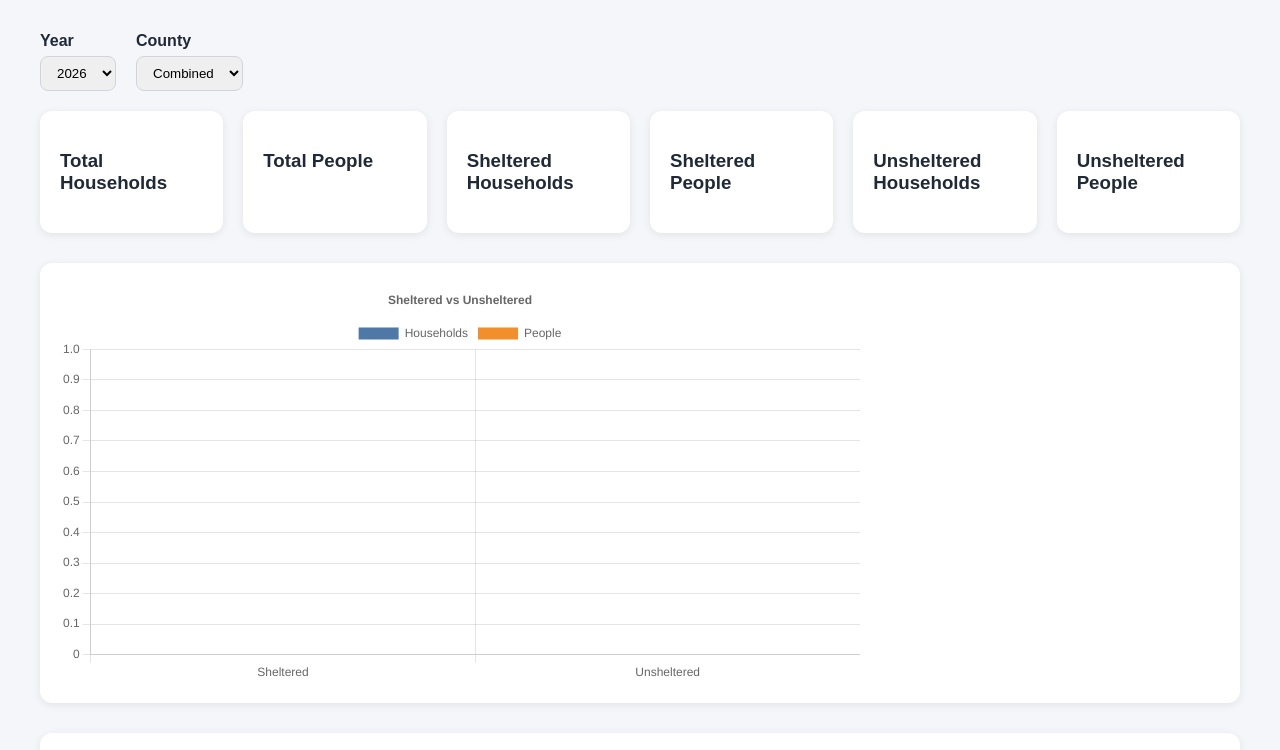
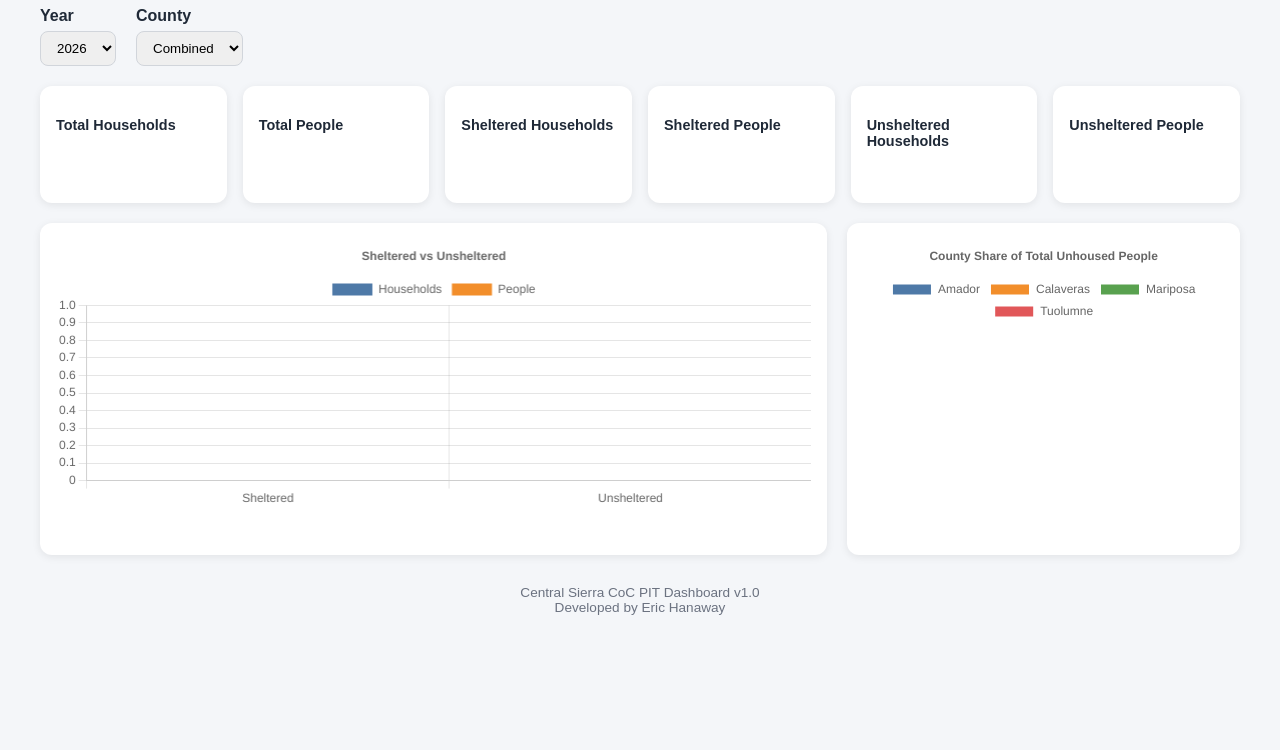
Before and after one commit to erichanaway/coc-pit-dashboard, a website built with Vite: page index.html in a window 1280 px wide. Shown: the part 130-880 px from the top of the page. After the commit the page ends 800 px from the top, so only its background shows below. Built offline with nearby package versions, Linux system fonts and the light colour scheme; files whose address does not match are found by name; what xlsx would draw is missing.

Commit message:
Adjusted spacing for graphs

```diff
--- a/src/main.js
+++ b/src/main.js
@@ -70,12 +70,20 @@ document.querySelector('#app').innerHTML = `
 
     </div>
 
-    <div class="chart-card">
-      <canvas id="composition-chart"></canvas>
+    <div class="charts-grid">
+
+     <div class="chart-card">
+       <canvas id="composition-chart"></canvas>
+     </div>
+
+     <div class="chart-card">
+       <canvas id="county-donut-chart"></canvas>
+     </div>
     </div>
 
-    <div class="chart-card">
-      <canvas id="county-donut-chart"></canvas>
+    <div class="footer">
+     Central Sierra CoC PIT Dashboard v1.0<br>
+     Developed by Eric Hanaway
     </div>
 
   </div>
--- a/src/style.css
+++ b/src/style.css
@@ -6,7 +6,7 @@ body {
 }
 
 .dashboard {
-  padding: 40px;
+  padding: 25px 40px;
 }
 
 h1 {
@@ -15,21 +15,24 @@ h1 {
 
 .subtitle {
   color: #6b7280;
-  margin-bottom: 30px;
+  margin-bottom: 20px;
 }
 
 .card {
+  display: flex;
+  flex-direction: column;
+  justify-content: space-between;
   background: white;
-  padding: 20px;
+  padding: 16px;
   border-radius: 12px;
-  width: 220px;
   box-shadow: 0 2px 8px rgba(0,0,0,0.08);
+  min-height: 85px;
 }
 
 .controls {
   display: flex;
   gap: 20px;
-  margin-bottom: 20px;
+  margin-bottom: 18px;
   align-items: center;
 }
 
@@ -47,22 +50,47 @@ select {
 }
 
 .kpi-grid {
-  display: flex;
-  gap: 20px;
+  display: grid;
+  grid-template-columns: repeat(6, 1fr);
+  gap: 16px;
+  margin-top: 20px;
 }
 
 .card p {
-  font-size: 48px;
   font-weight: bold;
-  margin-top: 15px;
+  margin-top: 8px;
   margin-bottom: 0;
+  font-size: 2.4rem;
 }
 
 .chart-card {
   background: white;
-  margin-top: 30px;
-  padding: 20px;
+  padding: 16px;
   border-radius: 12px;
   box-shadow: 0  2px 8px rgba(0,0,0,0.08);
-  height: 400px;
+  height: 300px;
 }
+
+.charts-grid {
+  display: grid;
+  grid-template-columns: 2fr 1fr;
+  gap: 20px;
+  margin-top: 20px;
+}
+
+.card h3 {
+  font-size: 0.9rem;
+  margin-bottom: 8px;
+}
+
+.chart-card canvas {
+  max-height: 270px;
+}
+
+.footer {
+  text-align: center;
+  color: #6b7280;
+  font-size: 0.85rem;
+  margin-top: 30px;
+  padding-bottom: 20px;
+}
```
